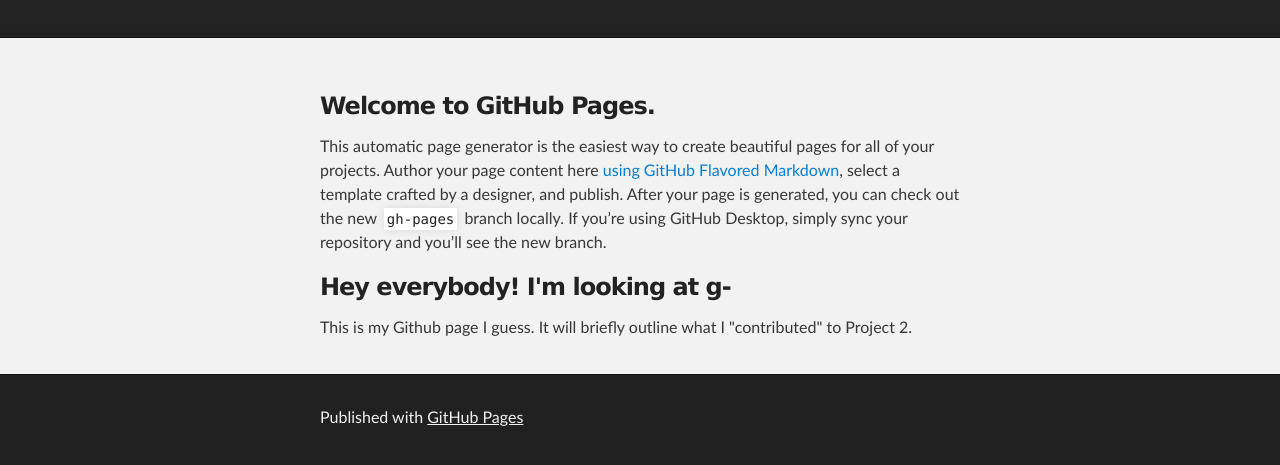
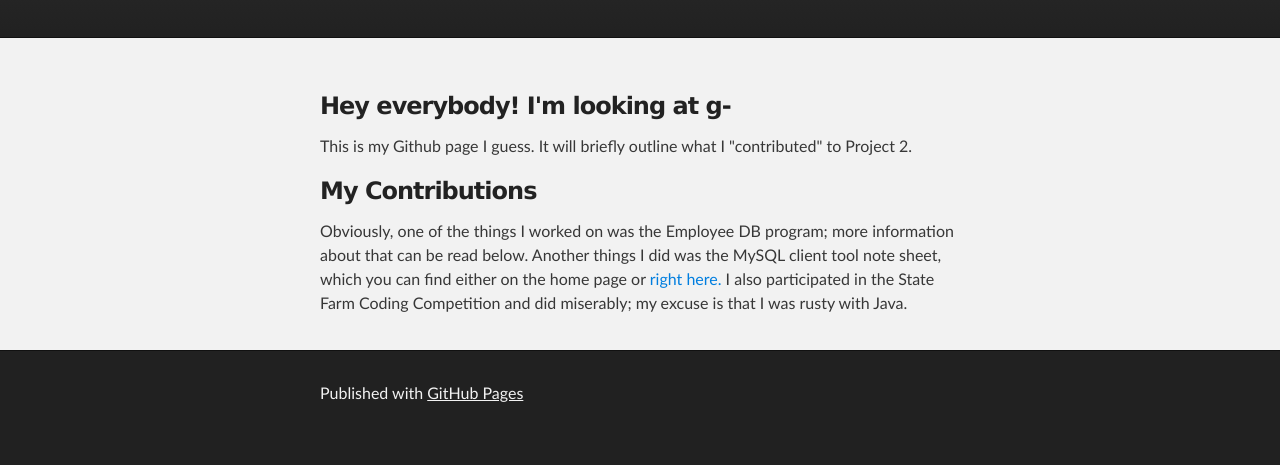
Before and after one commit to burdickcj14/burdickcj14.github.io, a plain HTML site: page index.html in a window 1280 px wide. Shown: the part 199-664 px from the top of the page. Drawn offline with Linux system fonts and the light colour scheme.

Commit message:
Update index.html

```diff
--- a/index.html
+++ b/index.html
@@ -28,11 +28,11 @@
     <div id="main_content_wrap" class="outer">
       <section id="main_content" class="inner">
         <h3>
-<a id="welcome-to-github-pages" class="anchor" href="#welcome-to-github-pages" aria-hidden="true"><span class="octicon octicon-link"></span></a>Welcome to GitHub Pages.</h3>
-<p>This automatic page generator is the easiest way to create beautiful pages for all of your projects. Author your page content here <a href="https://guides.github.com/features/mastering-markdown/">using GitHub Flavored Markdown</a>, select a template crafted by a designer, and publish. After your page is generated, you can check out the new <code>gh-pages</code> branch locally. If you’re using GitHub Desktop, simply sync your repository and you’ll see the new branch.</p>
-
 <h3>Hey everybody! I'm looking at g-</h3>
 <p>This is my Github page I guess. It will briefly outline what I "contributed" to Project 2.</p>
+
+<h3>My Contributions</h3>
+<p>Obviously, one of the things I worked on was the Employee DB program; more information about that can be read below. Another things I did was the MySQL client tool note sheet, which you can find either on the home page or <a href="http://52.3.254.191/mysql.pdf">right here.</a> I also participated in the State Farm Coding Competition and did miserably; my excuse is that I was rusty with Java.</p>
       </section>
     </div>
 
```
